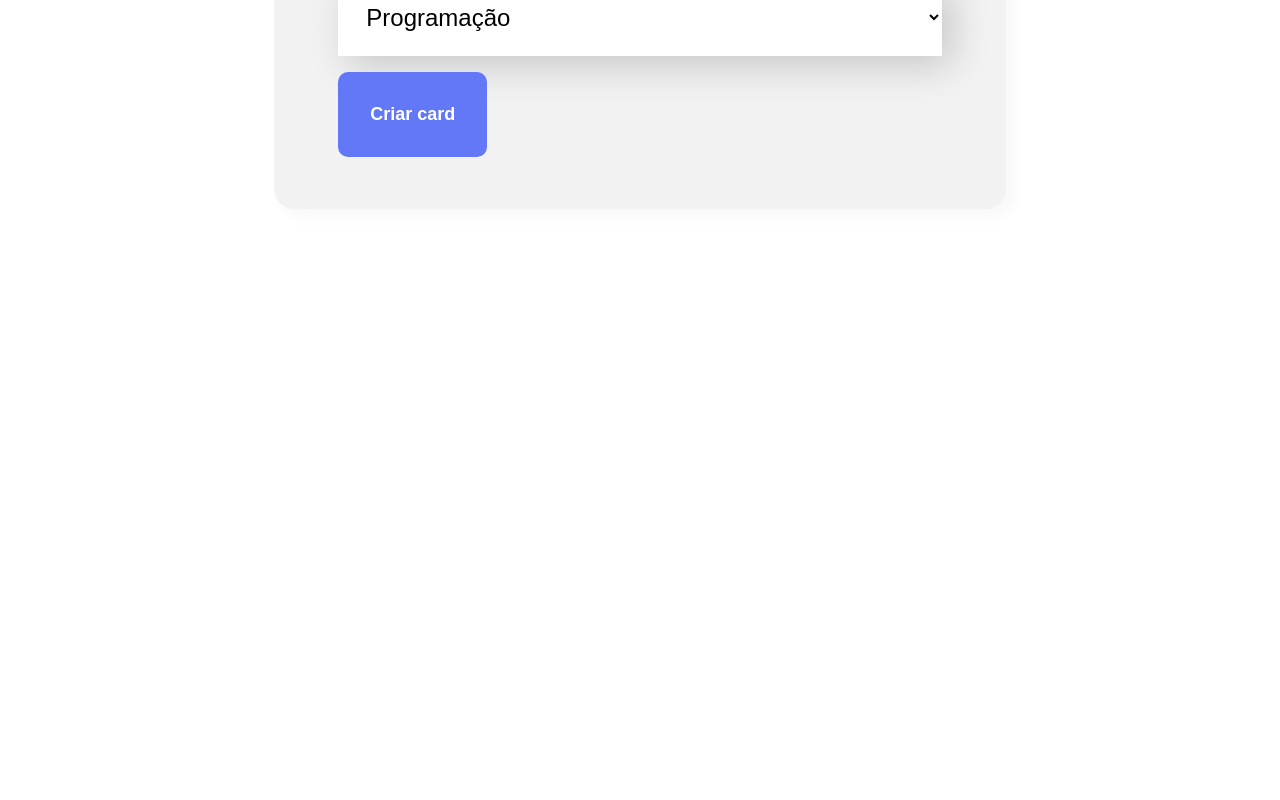
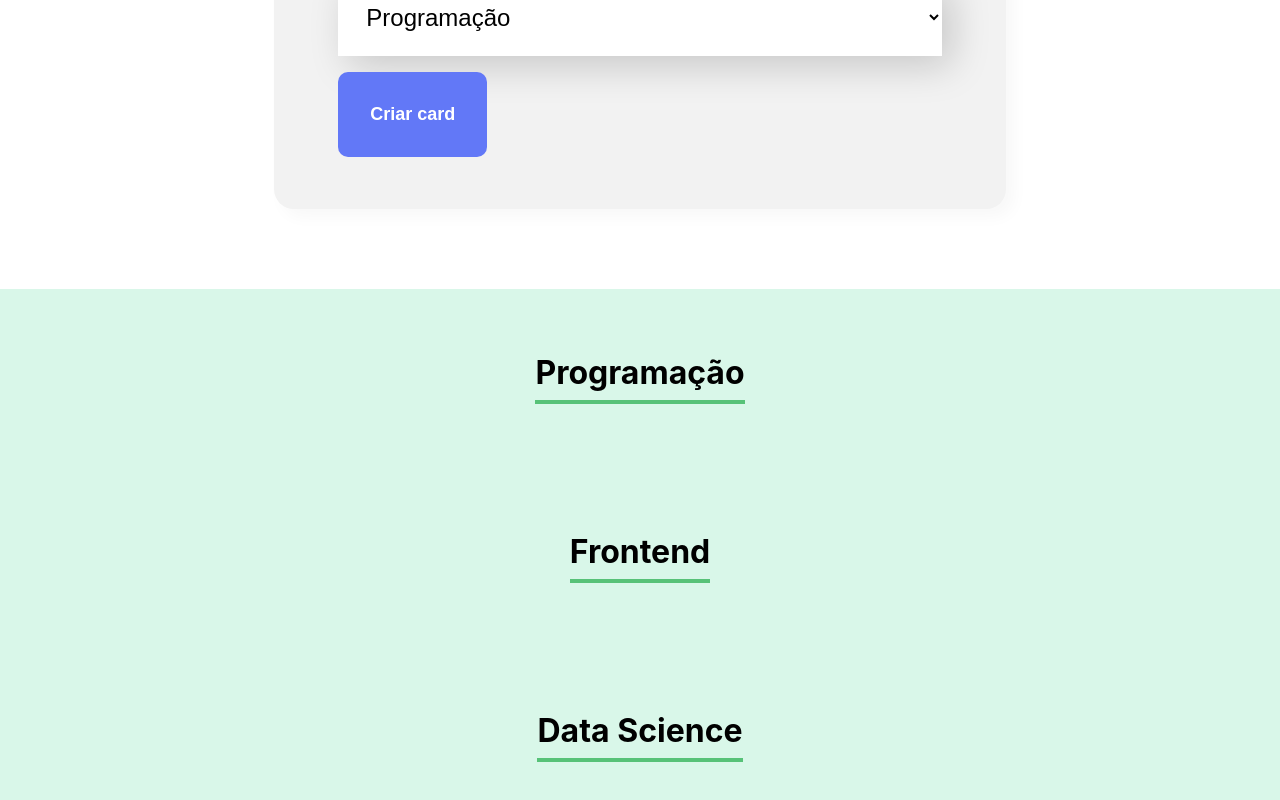
Before and after one commit to jhonleoni/organo, a React (Create React App) app: page / in a window 1280 px wide. Shown: the part 1139-1939 px from the top of the page. Before the commit the page ends 1428 px from the top, so only its background shows below. Built offline with nearby package versions, Linux system fonts and the light colour scheme.

Commit message:
feat: team compoonent creation

```diff
--- a/src/App.js
+++ b/src/App.js
@@ -1,11 +1,26 @@
 import Banner from './componentes/Banner';
 import Formulario from './componentes/Formulario';
+import React, { useState } from 'react';
+import Time from './componentes/Time';
 
 function App() {
+
+  const [membros, setMembros] = useState([])
+
+  const AoNovoMembroAdicionado = (membro) => {
+    console.log(membro)
+    setMembros([...membros, membro])
+  }
+
   return (
     <div className="App">
       <Banner />
-      <Formulario />
+      <Formulario aoMembroCadastrado={
+        membro => AoNovoMembroAdicionado(membro)}
+      />
+      <Time nome="Programação"/>
+      <Time nome="Frontend"/>
+      <Time nome="Data Science"/>
     </div>
   );
 }
--- /dev/null
+++ b/src/componentes/Time/Time.css
@@ -0,0 +1,12 @@
+.time {
+  text-align: center;
+  padding: 32px;
+  background-color: #D9F7E9;
+}
+
+.time h3 {
+  font-size: 32px;
+  border-bottom: 4px solid #57C278;
+  display: inline-block;
+  padding-bottom: 8px;
+}
--- /dev/null
+++ b/src/componentes/Time/index.js
@@ -0,0 +1,11 @@
+import './Time.css'
+
+const Time = (props) => {
+  return (
+      <section className='time'>
+        <h3>{props.nome}</h3>
+      </section>
+  )
+}
+
+export default Time
```
